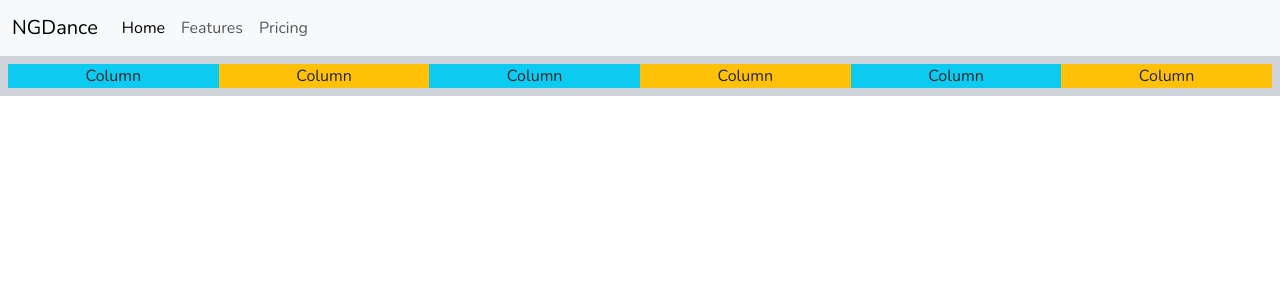
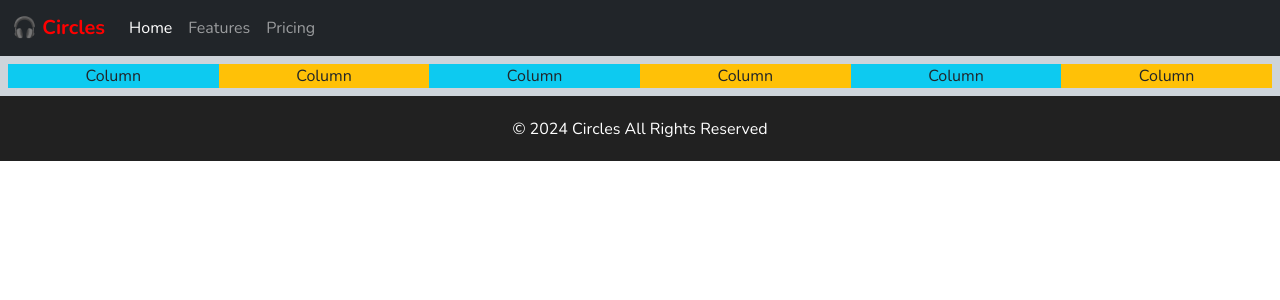
Before and after one commit to J-R77-stack/dance-Music-App-Angular-App, an Angular app: page / in a window 1280 px wide. Shown: the top 300 px of the page. Built offline with nearby package versions, Linux system fonts and the light colour scheme.

Commit message:
create circles logo and style header, create footer component and style

```diff
--- a/src/app/app.component.html
+++ b/src/app/app.component.html
@@ -1,4 +1,4 @@
-<app-header></app-header>
+<app-header />
 
 <div class="container-fluid text-center">
   <div class="row bg-dark-subtle p-2">
@@ -10,3 +10,4 @@
     <div class="col-12 col-sm-2 bg-warning">Column</div>
   </div>
 </div>
+<app-footer />
--- a/src/app/app.module.ts
+++ b/src/app/app.module.ts
@@ -4,11 +4,13 @@ import { BrowserModule } from '@angular/platform-browser';
 import { AppRoutingModule } from './app-routing.module';
 import { AppComponent } from './app.component';
 import { HeaderComponent } from './shared/header/header.component';
+import { FooterComponent } from './shared/footer/footer.component';
 
 @NgModule({
   declarations: [
     AppComponent,
-    HeaderComponent
+    HeaderComponent,
+    FooterComponent
   ],
   imports: [
     BrowserModule,
--- /dev/null
+++ b/src/app/shared/footer/footer.component.html
@@ -0,0 +1,3 @@
+<footer>
+  <span>© {{ date | date : "yyyy" }} Circles All Rights Reserved</span>
+</footer>
--- /dev/null
+++ b/src/app/shared/footer/footer.component.scss
@@ -0,0 +1,8 @@
+footer {
+  display: flex;
+  justify-content: center;
+  align-items: center;
+  height: 65px;
+  background-color: #212121;
+  color: white;
+}
--- /dev/null
+++ b/src/app/shared/footer/footer.component.ts
@@ -0,0 +1,10 @@
+import { Component } from '@angular/core';
+
+@Component({
+  selector: 'app-footer',
+  templateUrl: './footer.component.html',
+  styleUrl: './footer.component.scss',
+})
+export class FooterComponent {
+  date: Date = new Date();
+}
--- a/src/app/shared/header/header.component.html
+++ b/src/app/shared/header/header.component.html
@@ -1,6 +1,6 @@
-<nav class="navbar navbar-expand-lg bg-body-tertiary">
+<nav class="navbar navbar-expand-lg navbar-dark bg-dark">
   <div class="container-fluid">
-    <a class="navbar-brand" href="#">NGDance</a>
+    <a class="navbar-brand" href="#">🎧 Circles</a>
     <button
       class="navbar-toggler"
       type="button"
--- a/src/app/shared/header/header.component.scss
+++ b/src/app/shared/header/header.component.scss
@@ -0,0 +1,7 @@
+nav {
+  background-color: #212121;
+  .navbar-brand {
+    color: red;
+    font-weight: bold;
+  }
+}
```
Also changed, not shown: 1 other file (tests, documents, lock files or other folders).
